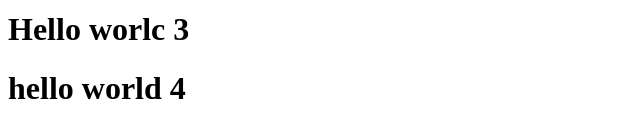
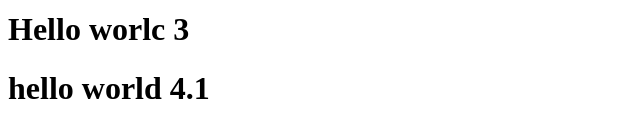
Before and after one commit to elmeriki/ReactClass, a plain HTML site: page index.html in a window 1280 px wide. Shown: the part 127-264 px from the top of the page, 0-640 px from the left. Drawn offline with Linux system fonts and the light colour scheme.

Commit message:
added 4.1

```diff
--- a/index.html
+++ b/index.html
@@ -10,7 +10,7 @@
     <h1>Hello world 1</h1>
     <h1>Hello world 2</h1>
     <h1>Hello worlc 3</h1>
-    <h1>hello world 4</h1>
+    <h1>hello world 4.1</h1>
 
 </body>
 </html>
```
Also changed, not shown: 1 other file.
